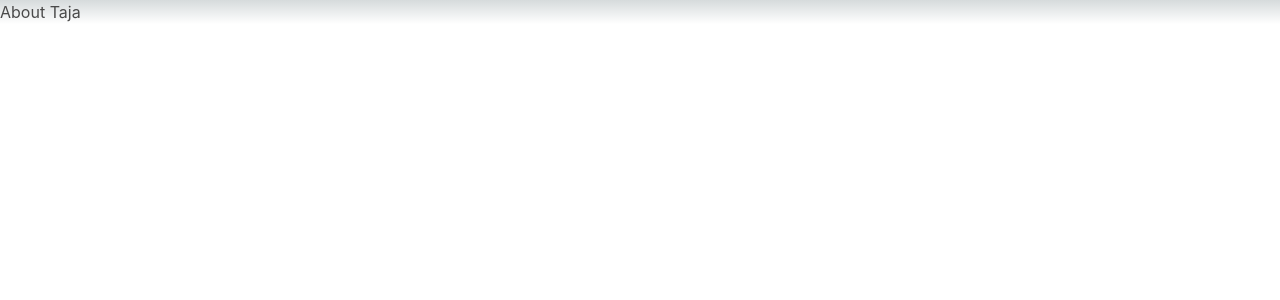
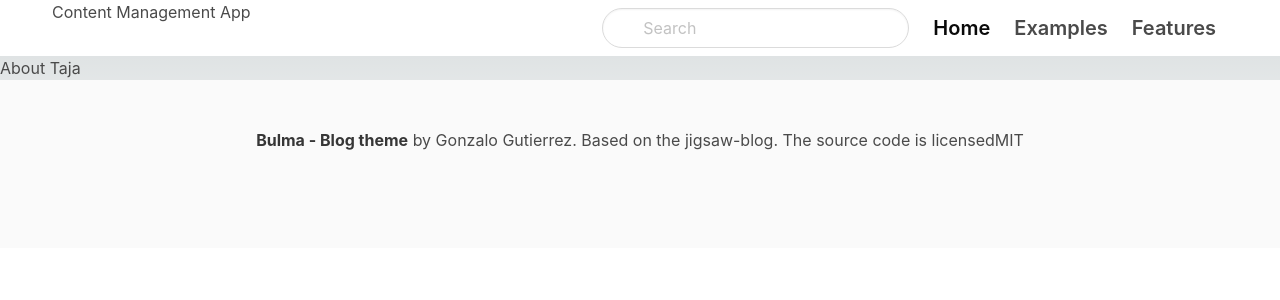
Before and after one commit to TajaPortfolio/ContentCreator, a Next.js app: page /about in a window 1280 px wide. Shown: the top 300 px of the page. Built offline with nearby package versions, Linux system fonts and the light colour scheme.

Commit message:
Added header and footer layouts

```diff
--- /dev/null
+++ b/components/Layout.js
@@ -0,0 +1,13 @@
+import Navbar from "components/Navbar";
+import Footer from "./Footer";
+const Layout = ({children}) =>
+    <>
+        <Navbar>
+            { children }
+        </Navbar>
+        { children }
+        <Footer>
+            { children }
+        </Footer>
+    </>
+export default Layout;
--- a/pages/about.js
+++ b/pages/about.js
@@ -1,7 +1,10 @@
+import Layout from "components/Layout";
 export default function About (){
     return(
-    <>
-        <h1> About Taja </h1>
-    </>
+        <>
+            <Layout>
+                <h1> About Taja </h1>
+            </Layout>
+        </>
     );
 }
```
Also changed, not shown: pages/index.js (+14 -13 lines).
